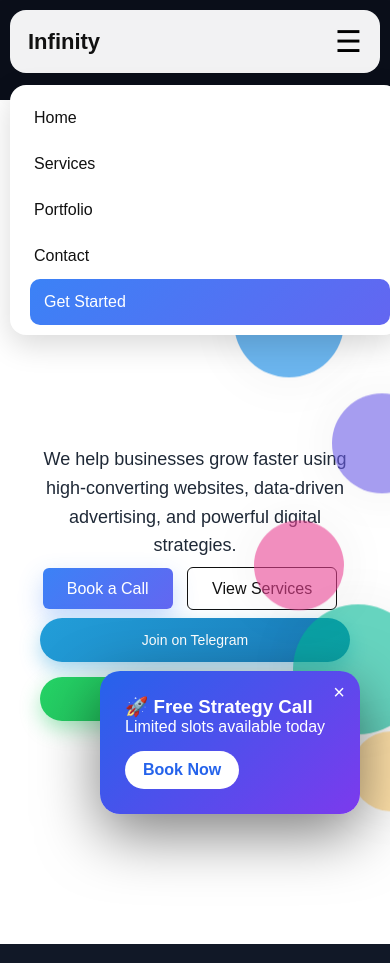
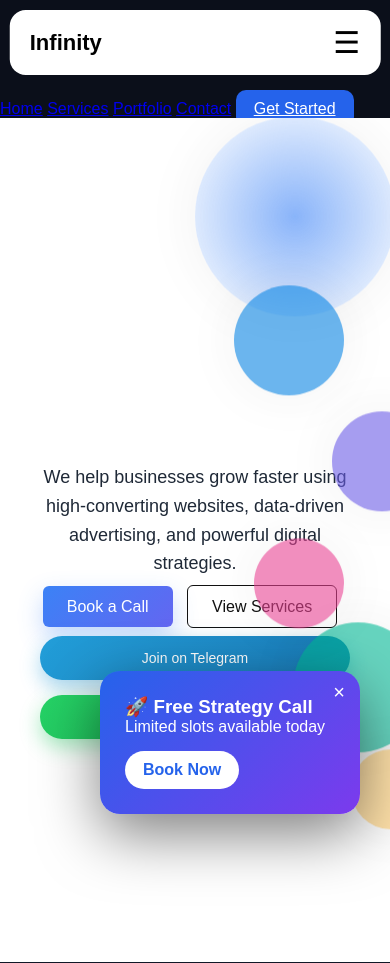
Before and after one commit to iamsumitsam01-tech/Infinity_agency_v2, a Django app: page / in a window 390 px wide. Shown: the top 963 px of the page. Run offline with Django 5.2, Linux system fonts and the light colour scheme; data comes from the database, SQL or seed files in the repository; some libraries are stand-ins or nearby versions.

Commit message:
upadates css

```diff
--- a/static/css/style.css
+++ b/static/css/style.css
@@ -11,10 +11,6 @@ body {
   overflow-x: hidden;
 
 }
-
-
-/* HERO */
-
 
 .hero h1 {
   font-size: 48px;
@@ -863,10 +859,6 @@ h2 {
     min-height: 100vh;         /* Full viewport height */
 }
 
-.nav-btn, .buy-btn {
-  cursor: pointer;
-}
-
 .hero {
     position: relative;
     z-index: 1;
@@ -1905,48 +1897,37 @@ html, body {
     position: relative;
     z-index: 2;             /* Keep text above circles */
 }
-
-/* =========================================
-   FINAL RESPONSIVE NAVBAR
-========================================= */
-
-/* DESKTOP */
+/* =========================
+FINAL NAVBAR
+========================= */
 
 .navbar{
     position: fixed;
-    top: 20px;
+    top: 10px;
     left: 50%;
     transform: translateX(-50%);
 
-    width: calc(100% - 160px);
+    width: 95%;
     max-width: 1200px;
 
-    padding: 14px 30px;
+    background: white;
+
+    padding: 15px 20px;
+
+    border-radius: 16px;
 
     display: flex;
     align-items: center;
     justify-content: space-between;
 
-    background: rgba(255,255,255,0.9);
-
-    backdrop-filter: blur(16px);
-
-    border-radius: 18px;
-
-    box-shadow: 0 10px 40px rgba(0,0,0,0.08);
-
-    z-index: 1000;
-}
-
-/* LOGO */
+    z-index: 999999;
+}
 
 .logo{
+    color: black;
     font-size: 22px;
-    font-weight: 700;
-    color: #111;
-}
-
-/* DESKTOP MENU */
+    font-weight: bold;
+}
 
 .nav-links{
     display: flex;
@@ -1956,137 +1937,54 @@ html, body {
 
 .nav-links a{
     text-decoration: none;
-    color: #111;
-    font-size: 15px;
-    transition: 0.3s;
-}
-
-.nav-links a:hover{
-    color: #3b82f6;
-}
-
-/* BUTTON */
+    color: black;
+}
 
 .nav-btn{
-    margin-left: 10px;
-
+    background: #2563eb;
+    color: white !important;
     padding: 10px 18px;
-
-    background: linear-gradient(135deg,#3b82f6,#6366f1);
-
-    color: white !important;
-
     border-radius: 10px;
-
-    text-decoration: none;
-
-    font-size: 14px;
-}
-.mobile-menu {
-  flex-direction: column;
-  background: #111827;
-  padding: 20px;
-  position: absolute;
-  top: 60px; /* below navbar */
-  right: 0;
-  width: 100%;
-}
-.mobile-menu a {
-  color: white;
-  text-decoration: none;
-  padding: 10px 0;
-}
-/* =========================================
-FINAL MOBILE NAVBAR FIX
-========================================= */
+}
 
 .menu-btn{
     display: none;
-}
-
-.mobile-menu{
-    display: none;
-}
+    font-size: 30px;
+    color: black;
+    cursor: pointer;
+}
+
+/* MOBILE */
 
 @media screen and (max-width:768px){
 
-    .navbar{
-        position: fixed;
-        top: 10px;
-        left: 50%;
-        transform: translateX(-50%);
-
-        width: calc(100% - 20px);
-        padding: 14px 18px;
-
-        display: flex;
-        align-items: center;
-        justify-content: space-between;
-
-        background: rgba(255,255,255,0.95);
-        backdrop-filter: blur(16px);
+    .menu-btn{
+        display: block;
+    }
+
+    .nav-links{
+        position: absolute;
+
+        top: 80px;
+        left: 0;
+
+        width: 100%;
+
+        background: white;
 
         border-radius: 16px;
 
-        z-index: 999999;
-    }
-
-    /* HIDE DESKTOP MENU */
-    .nav-links{
-        display: none !important;
-    }
-
-    /* SHOW HAMBURGER */
-    .menu-btn{
-        display: block !important;
-        font-size: 30px;
-        color: black;
-        cursor: pointer;
-        z-index: 999999;
-    }
-
-    /* MOBILE DROPDOWN */
-    .mobile-menu{
-        position: fixed;
-        top: 85px;
-        left: 10px;
-        right: 10px;
-
-        background: white;
-
-        border-radius: 16px;
-
-        padding: 10px;
+        padding: 15px;
 
         display: none;
         flex-direction: column;
-
-        box-shadow: 0 10px 30px rgba(0,0,0,0.15);
-
-        z-index: 999999;
+        align-items: flex-start;
+
+        box-shadow: 0 10px 20px rgba(0,0,0,0.1);
     }
 
-    /* SHOW MENU */
-    .mobile-menu.show{
+    .nav-links.show{
         display: flex;
     }
 
-    /* LINKS */
-    .mobile-menu a{
-        color: #111;
-        text-decoration: none;
-
-        padding: 14px;
-        border-radius: 10px;
-
-        font-size: 16px;
-    }
-
-    .mobile-menu a:hover{
-        background: #f3f4f6;
-    }
-
-}
-.mobile-menu{
-    display: flex !important;
-}
+}
--- a/templates/base.html
+++ b/templates/base.html
@@ -14,43 +14,24 @@
 <!-- ✅ NAVBAR -->
 <header class="navbar">
 
-    <div class="nav-left">
-        <div class="logo">Infinity</div>
-    </div>
+    <div class="logo">Infinity</div>
 
-    <nav class="nav-links">
+    <div class="menu-btn" id="menuBtn">☰</div>
+
+    <nav class="nav-links" id="navLinks">
 
         <a href="{% url 'home' %}">Home</a>
         <a href="{% url 'service' %}">Services</a>
         <a href="{% url 'portfolio' %}">Portfolio</a>
         <a href="{% url 'contact' %}">Contact</a>
 
-        {% if user.is_authenticated %}
-
-        <div class="user-dropdown">
-
-            <div class="user-box" id="profileBtn">
-                <span>{{ user.get_full_name|default:user.username }}</span>
-            </div>
-
-            <div class="dropdown-menu" id="dropdownMenu">
-                <a href="/dashboard/">Dashboard</a>
-                <a href="#" id="logoutBtn">Logout</a>
-            </div>
-
-        </div>
-
-        {% else %}
-
+        {% if not user.is_authenticated %}
         <a href="{% provider_login_url 'google' %}" class="nav-btn">
             Get Started
         </a>
-
         {% endif %}
 
     </nav>
-
-    <div class="menu-btn" id="menuBtn">☰</div>
 
 </header>
 
@@ -311,14 +292,14 @@ if (video) {
 </script>
 <script>
 
-const menuBtn = document.getElementById('menuBtn');
-const mobileMenu = document.getElementById('mobileMenu');
+const menuBtn = document.getElementById("menuBtn");
+const navLinks = document.getElementById("navLinks");
 
-if(menuBtn && mobileMenu){
+if(menuBtn && navLinks){
 
-    menuBtn.addEventListener('click', () => {
-        mobileMenu.classList.toggle('show');
-    });
+    menuBtn.onclick = function(){
+        navLinks.classList.toggle("show");
+    };
 
 }
 
```
